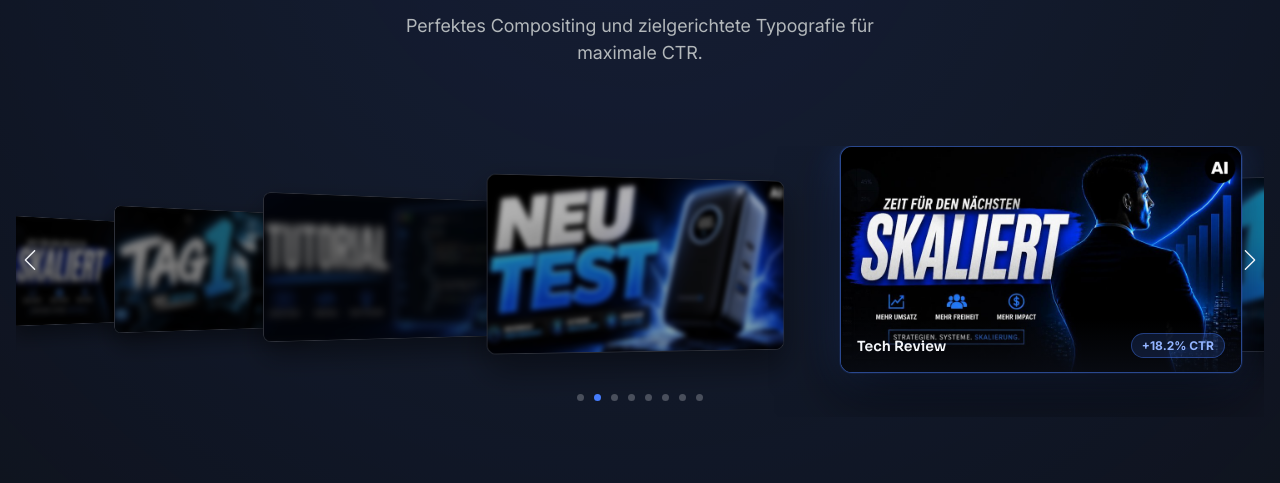
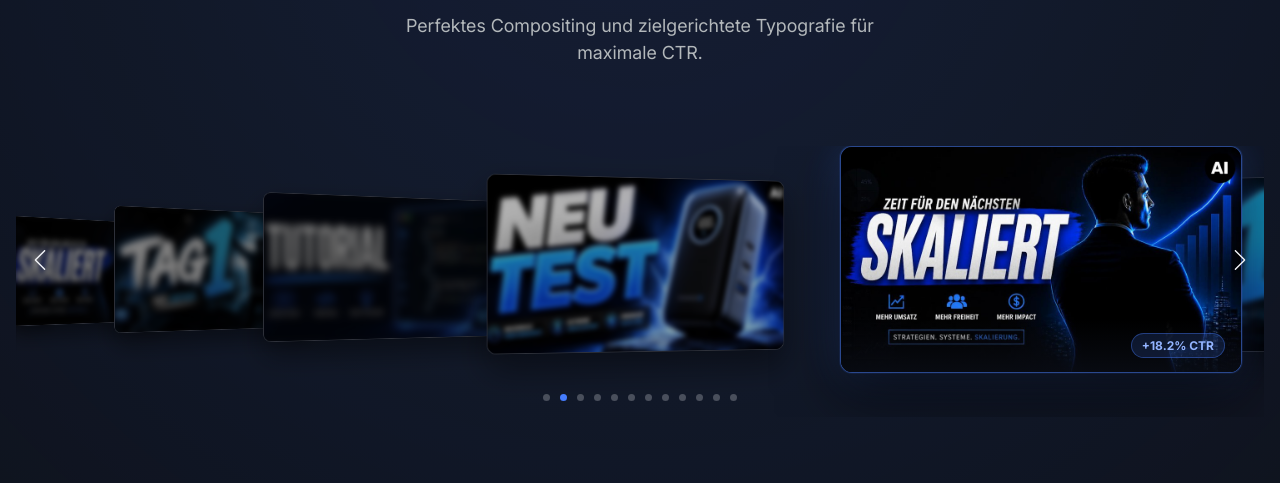
Before and after one commit to 43and18zeroes/video-portfolio, an Angular app: page / in a window 1280 px wide. Shown: the part 2115-2598 px from the top of the page. Built offline with nearby package versions, Linux system fonts and the light colour scheme.

Commit message:
thumbnail gallery improved 2

```diff
--- a/src/app/sections/thumbnail-gallery/thumbnail-gallery.html
+++ b/src/app/sections/thumbnail-gallery/thumbnail-gallery.html
@@ -18,7 +18,10 @@ thumbnail-gallery.html
     <swiper-container #swiper class="thumbnail-swiper"
       init="false" effect="coverflow" grab-cursor="true"
       centered-slides="true" slides-per-view="auto"
-      loop="true" speed="700" coverflow-effect-rotate="16"
+      loop="true" loop-prevents-sliding="false"
+      loop-additional-slides="2" speed="450" threshold="2"
+      short-swipes="true" long-swipes-ms="600"
+      long-swipes-ratio="0.3" coverflow-effect-rotate="16"
       coverflow-effect-stretch="0"
       coverflow-effect-depth="360"
       coverflow-effect-modifier="1"
@@ -36,8 +39,6 @@ thumbnail-gallery.html
             width="960" height="540" loading="lazy"
             decoding="async">
           <div class="card-caption">
-            <span class="thumb-title">{{ slide.title
-              }}</span>
             <span class="ctr-badge">{{ slide.ctr }}</span>
           </div>
         </div>
--- a/src/app/sections/thumbnail-gallery/thumbnail-gallery.scss
+++ b/src/app/sections/thumbnail-gallery/thumbnail-gallery.scss
@@ -6,6 +6,8 @@ thumbnail-gallery.scss
 
 /* Swiper clips its own overflow, so the pagination needs room inside the slide */
 $pagination-reserve: 44px;
+/* Transparent padding that turns the small arrow icons into 44px touch targets */
+$nav-hit-area: 14px;
 
 :host {
     display: block;
@@ -76,7 +78,9 @@ swiper-container.thumbnail-swiper {
     --swiper-theme-color: #{$brand-blue};
     --swiper-navigation-size: 16px;
     --swiper-navigation-color: #{$white-text};
-    --swiper-navigation-top-offset: calc(50% - #{$pagination-reserve} / 2);
+    --swiper-navigation-sides-offset: 0px;
+    /* Compensates the arrow's own negative margin plus the added hit area */
+    --swiper-navigation-top-offset: calc(50% - #{$pagination-reserve} / 2 - #{$nav-hit-area});
     --swiper-pagination-color: #{$brand-blue};
     --swiper-pagination-bullet-inactive-color: #{$white-text};
     --swiper-pagination-bullet-inactive-opacity: 0.25;
@@ -88,11 +92,24 @@ swiper-container.thumbnail-swiper {
         --swiper-navigation-size: 20px;
     }
 
+    &::part(button-prev),
+    &::part(button-next) {
+        box-sizing: content-box;
+        padding: $nav-hit-area;
+        border-radius: 999px;
+        background-color: transparent;
+        transition: background-color 200ms $md-easing-standard;
+    }
+
+    &::part(button-prev):hover,
+    &::part(button-next):hover {
+        background-color: rgba(255, 255, 255, 0.08);
+    }
+
     &::part(button-prev):focus-visible,
     &::part(button-next):focus-visible {
         outline: 2px solid $brand-blue;
-        outline-offset: 6px;
-        border-radius: $radius-elem;
+        outline-offset: -2px;
     }
 }
 
@@ -117,8 +134,8 @@ swiper-slide {
     border: 1px solid $general-border-color;
     box-shadow: 0 20px 45px rgba(0, 0, 0, 0.45);
     transition:
-        border-color 500ms $md-easing-standard,
-        box-shadow 500ms $md-easing-standard;
+        border-color 400ms $md-easing-standard,
+        box-shadow 400ms $md-easing-standard;
 
     img {
         display: block;
@@ -129,8 +146,8 @@ swiper-slide {
         transform: scale(1.06);
         filter: blur(6px) saturate(70%) brightness(0.5);
         transition:
-            transform 500ms $md-easing-standard,
-            filter 500ms $md-easing-standard;
+            transform 400ms $md-easing-standard,
+            filter 400ms $md-easing-standard;
     }
 }
 
@@ -141,25 +158,14 @@ swiper-slide {
     bottom: 0;
     display: flex;
     align-items: center;
-    justify-content: space-between;
-    gap: 10px;
+    justify-content: flex-end;
     padding: 14px 16px;
     background: linear-gradient(to top, rgba(9, 12, 20, 0.85) 0%, transparent 100%);
     opacity: 0;
     transform: translateY(8px);
     transition:
-        opacity 400ms $md-easing-standard,
-        transform 400ms $md-easing-standard;
-}
-
-.thumb-title {
-    font-family: 'Sora', sans-serif;
-    font-weight: 600;
-    font-size: 14px;
-    color: $white-text;
-    white-space: nowrap;
-    overflow: hidden;
-    text-overflow: ellipsis;
+        opacity 350ms $md-easing-standard,
+        transform 350ms $md-easing-standard;
 }
 
 .ctr-badge {
--- a/src/app/sections/thumbnail-gallery/thumbnail-gallery.ts
+++ b/src/app/sections/thumbnail-gallery/thumbnail-gallery.ts
@@ -23,10 +23,11 @@ const THUMBNAILS: readonly Thumbnail[] = [
   { src: 'img/thumbnail-gallery/thumbnail-04.jpg', title: 'Vlog & Travel', ctr: '+16.0% CTR' },
 ];
 
-// Swiper's loop mode needs more slides than are visible at once
-// (slidesPerView + looped slides). Four sources are not enough on wide
-// screens, so the list is repeated. Drop this once enough thumbnails exist.
-const MIN_SLIDES_FOR_LOOP = 8;
+// Swiper's loop mode needs slidesPerView + loopedSlides slides to work, and
+// loop-additional-slides="2" raises that budget further. Four sources are not
+// enough on wide screens, so the list is repeated. Drop this once enough
+// real thumbnails exist.
+const MIN_SLIDES_FOR_LOOP = 12;
 
 function buildLoopSafeSlides(thumbnails: readonly Thumbnail[], minSlides: number): readonly ThumbnailSlide[] {
   const repetitions = Math.max(1, Math.ceil(minSlides / thumbnails.length));
```
